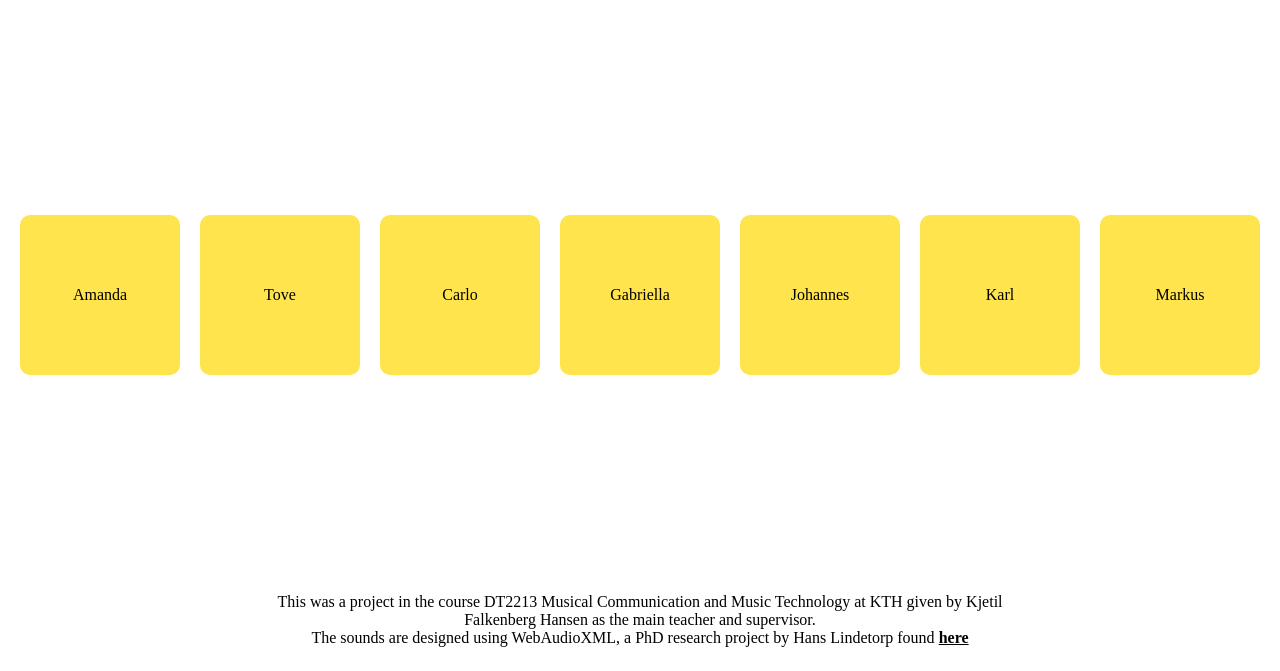
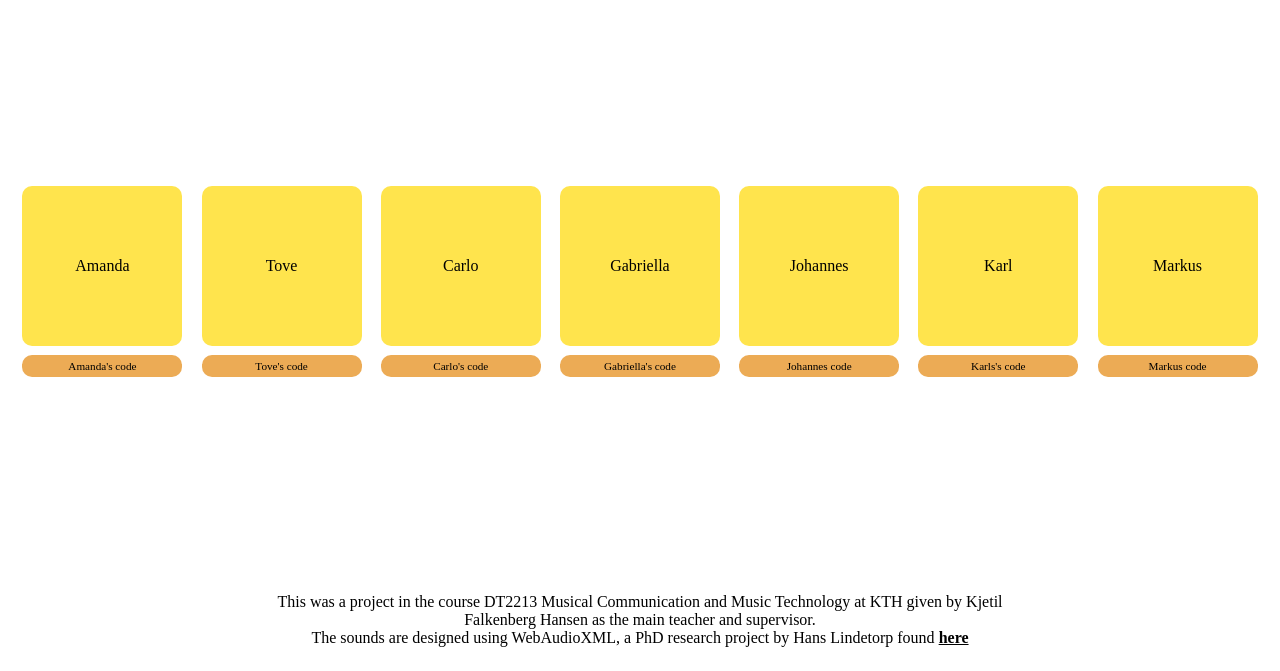
Before and after one commit to johannesloor/Sonic-Gesture-Challenge, a plain HTML site: page index.html in a window 1280 px wide. Shown: the part 145-816 px from the top of the page. Drawn offline with Linux system fonts and the light colour scheme.

Commit message:
Added links to github

```diff
--- a/index.css
+++ b/index.css
@@ -28,17 +28,31 @@ body {
   text-decoration: none;
 }
 
+.linkWrapper {
+  display: flex;
+  flex-direction: column;
+  align-items: center;
+}
+
 .link {
   display: flex;
   justify-content: center;
   align-items: center;
-  margin: 1rem 0.5rem;
+  margin: 0.3rem;
   text-align: center;
   border-radius: 10px;
   width: 20vh;
   height: 20vh;
   cursor: pointer;
   background-color: rgb(255, 228, 77);
+}
+
+.codeLink {
+  height: auto;
+  margin-bottom: 2rem;
+  font-size: 0.7rem;
+  background-color: rgb(236, 171, 85);
+  padding: 5px 0;
 }
 
 a {
@@ -73,4 +87,10 @@ a {
     height: 80vw;
     font-size: 2rem;
   }
+  .codeLink {
+    height: auto;
+    width: 60vw;
+    font-size: 1rem;
+    padding: 5px;
+  }
 }
--- a/index.html
+++ b/index.html
@@ -19,27 +19,99 @@
       </div>
     </div>
     <div id="links">
-      <a href="https://anmanna.github.io/WebAudio/">
-        <div class="link">Amanda</div>
+      <div class="linkWrapper">
+        <a href="https://anmanna.github.io/WebAudio/" class="link">
+          Amanda
         </a>
-      <a href="https://tovebang.com/WebAudio/index.html">
-        <div class="link">Tove</div>
+        <a
+          target="_blank"
+          rel="noopener noreferrer"
+          href="https://github.com/anmanna/WebAudio/blob/master/audio.xml"
+          class="link codeLink"
+          >Amanda's code</a
+        >
+      </div>
+
+      <div class="linkWrapper">
+        <a href="https://tovebang.com/WebAudio/index.html" class="link">
+          Tove
         </a>
-      <a href="https://carlozzbarry.github.io/">
-        <div class="link">Carlo</div>
+        <a
+          target="_blank"
+          rel="noopener noreferrer"
+          href="https://github.com/togrba/WebAudio/blob/master/audio.xml"
+          class="link codeLink"
+          >Tove's code</a
+        >
+      </div>
+
+      <div class="linkWrapper">
+        <a href="https://carlozzbarry.github.io/" class="link">
+          Carlo
         </a>
-      <a href="https://gabdal.github.io/WebAudio/">
-        <div class="link">Gabriella</div>
+        <a
+          target="_blank"
+          rel="noopener noreferrer"
+          href="https://github.com/CarlozzBarry/CarlozzBarry.github.io/blob/master/audio.xml"
+          class="link codeLink"
+          >Carlo's code</a
+        >
+      </div>
+
+      <div class="linkWrapper">
+        <a href="https://gabdal.github.io/WebAudio/" class="link">
+          Gabriella
         </a>
-      <a href="https://johannesloor.github.io/WebAudio/">
-        <div class="link">Johannes</div>
+        <a
+          target="_blank"
+          rel="noopener noreferrer"
+          href="https://github.com/gabdal/WebAudio/blob/master/audio.xml"
+          class="link codeLink"
+          >Gabriella's code</a
+        >
+      </div>
+
+      <div class="linkWrapper">
+        <a href="https://johannesloor.github.io/WebAudio/" class="link">
+          Johannes
         </a>
-      <a href="https://knis031.github.io/WebAudio/">
-        <div class="link">Karl</div>
+        <a
+          target="_blank"
+          rel="noopener noreferrer"
+          href="https://github.com/johannesloor/WebAudio/blob/gh-pages/audio.xml"
+          class="link codeLink"
+          >Johannes code</a
+        >
+      </div>
+
+      <div class="linkWrapper">
+        <a href="https://knis031.github.io/WebAudio/" class="link">
+          Karl
         </a>
-      <a href="https://m4reko.github.io/sonic-gesture-challenge/">
-        <div class="link">Markus</div>
+        <a
+          target="_blank"
+          rel="noopener noreferrer"
+          href="https://github.com/KNis031/WebAudio/blob/master/audio.xml"
+          class="link codeLink"
+          >Karls's code</a
+        >
+      </div>
+
+      <div class="linkWrapper">
+        <a
+          href="https://m4reko.github.io/sonic-gesture-challenge/"
+          class="link"
+        >
+          Markus
         </a>
+        <a
+          target="_blank"
+          rel="noopener noreferrer"
+          href="https://github.com/m4reko/sonic-gesture-challenge/blob/master/audio.xml"
+          class="link codeLink"
+          >Markus code</a
+        >
+      </div>
     </div>
     <div id="footer">
       <div class="text-width">
```
Lines whose indentation alone changed are shown as unchanged.
